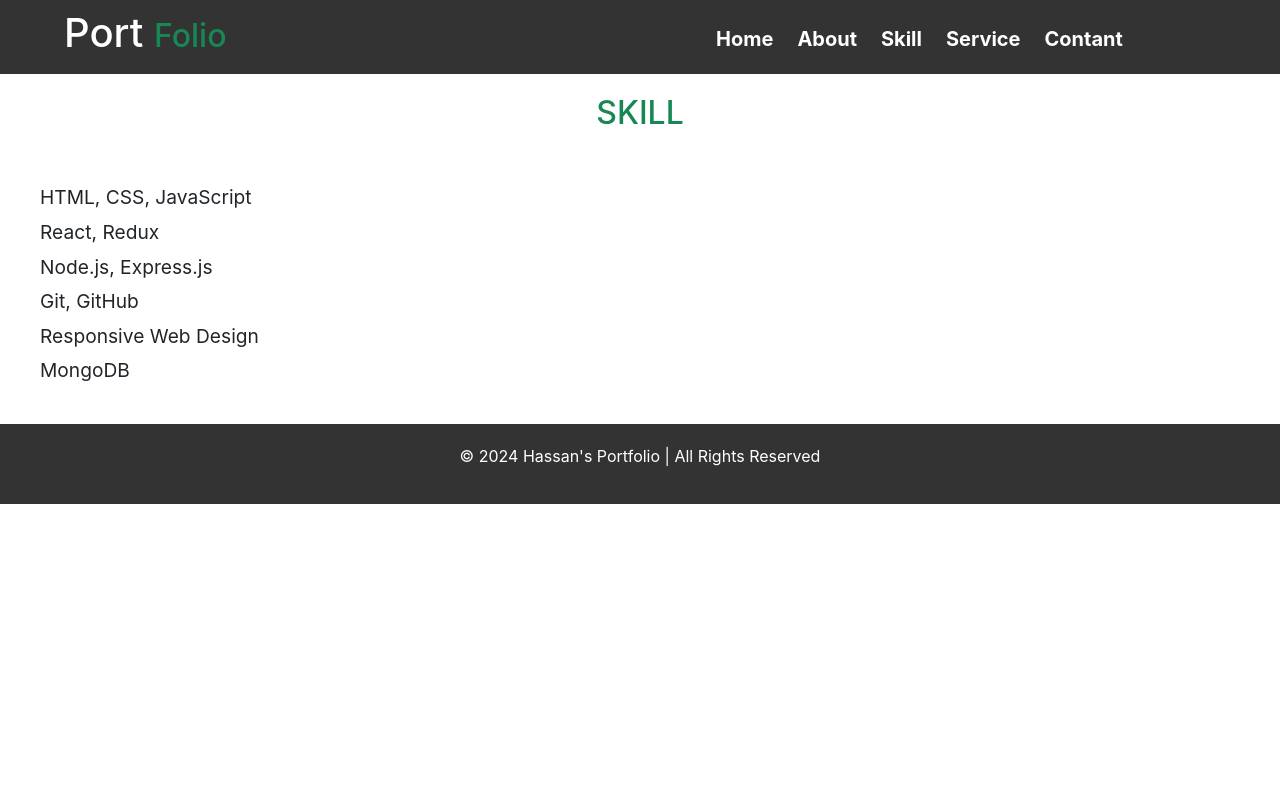
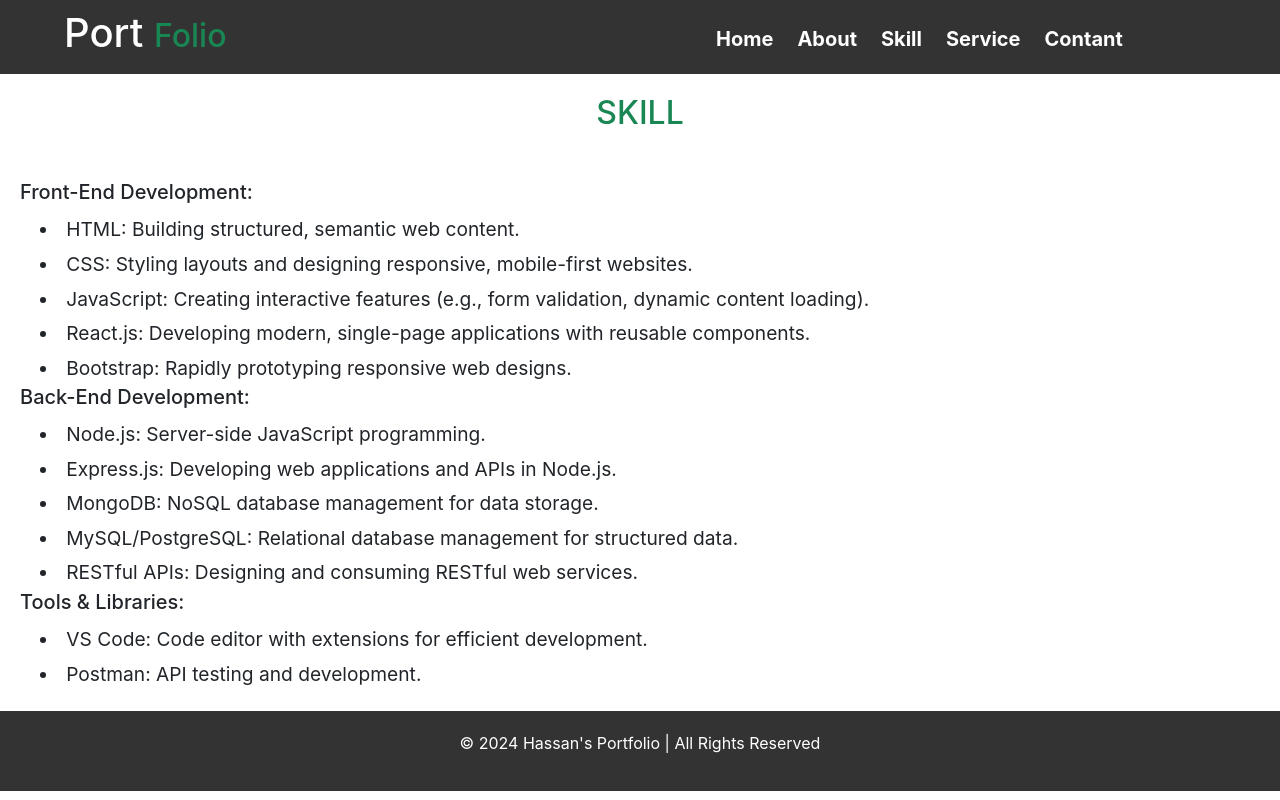
Before and after one commit to MohdHassan0912/Portfolio, a React (Create React App) app: page /skill in a window 1280 px wide. Built offline with nearby package versions, Linux system fonts and the light colour scheme.

Commit message:
some changes

```diff
--- a/src/project.js
+++ b/src/project.js
@@ -14,10 +14,10 @@ const Project = () => {
         </div>
         <div className="c4">
           <div className="c4-1">
-            <h1 className="h1">
-              Hey I'm <span className="text-success">Hassan</span>
+            <h4 className="h1">
+              Hey I'm <span className="text-success">Mohd Hassan</span>
               <br /> I'm a <span className="text-success">Web Developer</span>
-            </h1>
+            </h4>
             <p>
        I specialize in front-end development using modern technologies such as React, HTML, CSS, and JavaScript. I enjoy solving problems and turning ideas into real, interactive web applications.
             </p>
--- a/src/skill.js
+++ b/src/skill.js
@@ -23,14 +23,21 @@ const Skill = () => {
 </div>
 
 <div className="n1">
-  <ul>
-    <li>HTML, CSS, JavaScript</li>
-    <li>React, Redux</li>
-    <li>Node.js, Express.js</li>
-    <li>Git, GitHub</li>
-    <li>Responsive Web Design</li>
-    <li>MongoDB</li>
-  </ul>
+<h5>Front-End Development:</h5>
+    <li>HTML: Building structured, semantic web content.</li>
+    <li>CSS: Styling layouts and designing responsive, mobile-first websites.</li>
+    <li>JavaScript: Creating interactive features (e.g., form validation, dynamic content loading).</li>
+    <li>React.js: Developing modern, single-page applications with reusable components.</li>
+    <li>Bootstrap: Rapidly prototyping responsive web designs.</li>
+    <h5>Back-End Development:</h5>
+    <li>Node.js: Server-side JavaScript programming.</li>
+    <li>Express.js: Developing web applications and APIs in Node.js.</li>
+    <li>MongoDB: NoSQL database management for data storage.</li>
+    <li>MySQL/PostgreSQL: Relational database management for structured data.</li>
+    <li>RESTful APIs: Designing and consuming RESTful web services.</li>
+    <h5>Tools & Libraries:</h5>
+    <li>VS Code: Code editor with extensions for efficient development.</li>
+    <li>Postman: API testing and development.</li>
 </div>
 
 
```
